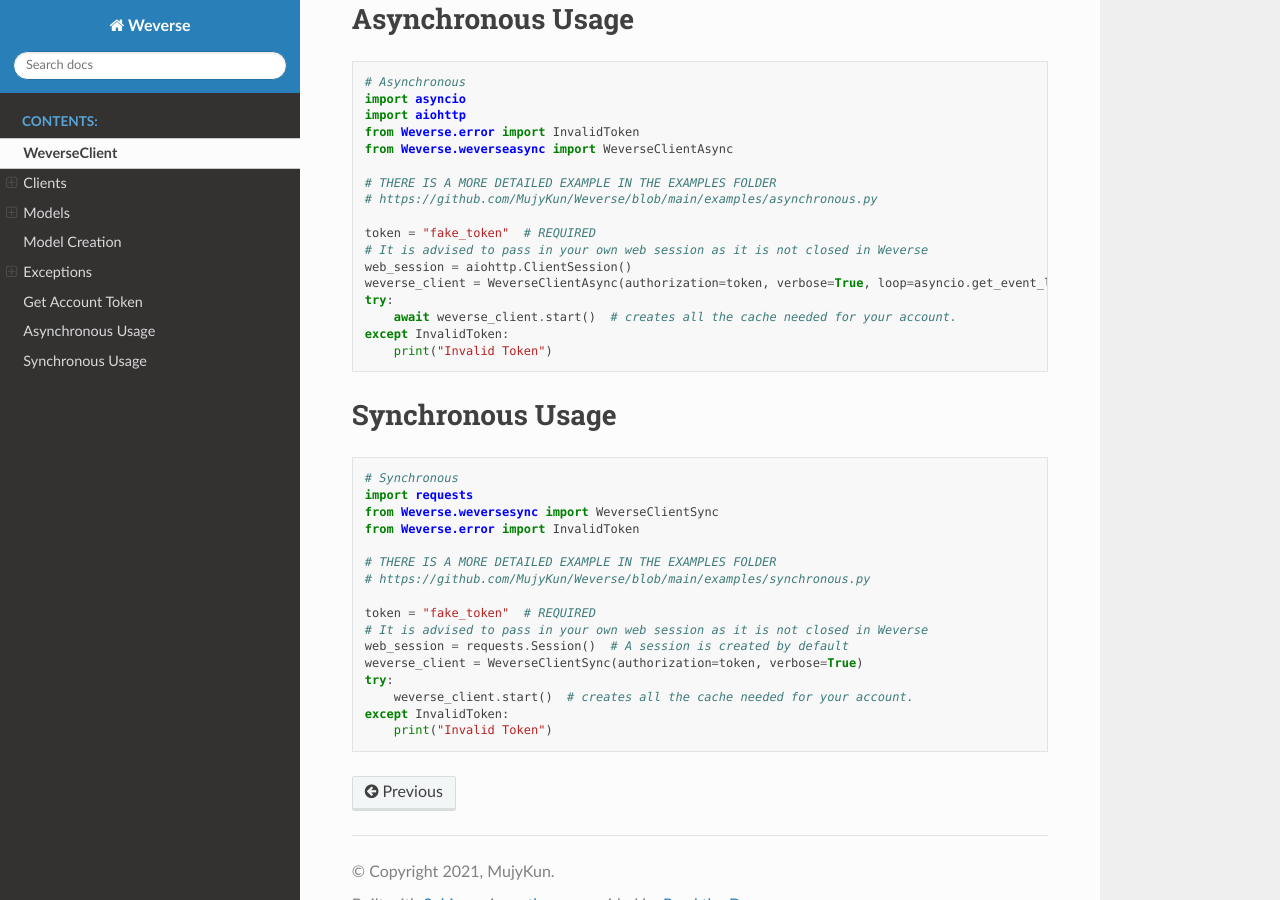
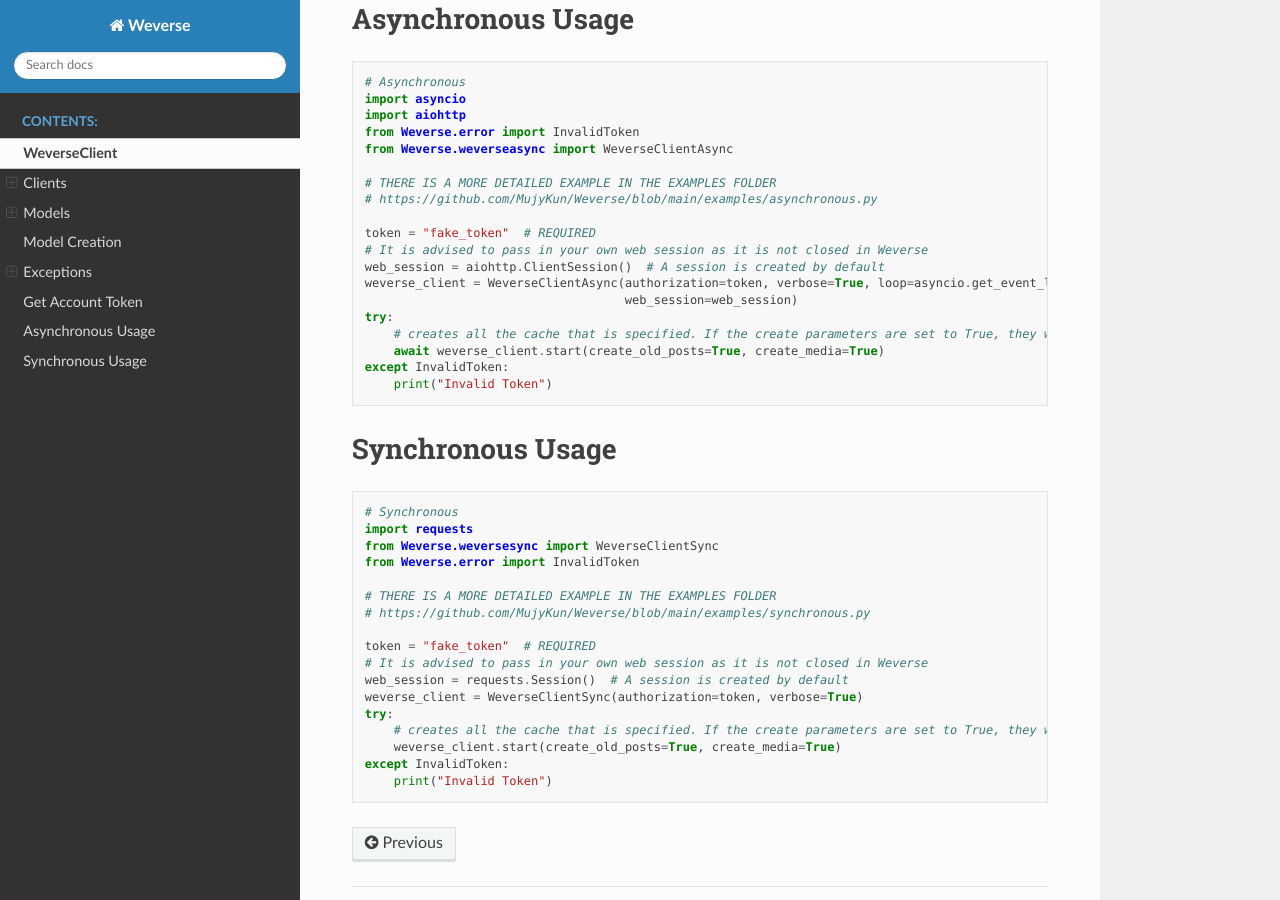
Before and after one commit to MujyKun/Weverse, a Sphinx documentation site: the page built from docs/api.rst, in a window 1280 px wide and 900 px high, scrolled down 3967 px. Built offline with Sphinx 7.4.7 and the Read the Docs theme 2.0.0, drawn with Linux system fonts in a browser that asks for light colours.

Commit message:
Updated docs usage

```diff
--- a/docs/api.rst
+++ b/docs/api.rst
@@ -167,10 +167,12 @@
 
     token = "fake_token"  # REQUIRED
     # It is advised to pass in your own web session as it is not closed in Weverse
-    web_session = aiohttp.ClientSession()
-    weverse_client = WeverseClientAsync(authorization=token, verbose=True, loop=asyncio.get_event_loop(), web_session=web_session)
+    web_session = aiohttp.ClientSession()  # A session is created by default
+    weverse_client = WeverseClientAsync(authorization=token, verbose=True, loop=asyncio.get_event_loop(),
+                                        web_session=web_session)
     try:
-        await weverse_client.start()  # creates all the cache needed for your account.
+        # creates all the cache that is specified. If the create parameters are set to True, they will take a very long time.
+        await weverse_client.start(create_old_posts=True, create_media=True)
     except InvalidToken:
         print("Invalid Token")
 
@@ -192,6 +194,7 @@
     web_session = requests.Session()  # A session is created by default
     weverse_client = WeverseClientSync(authorization=token, verbose=True)
     try:
-        weverse_client.start()  # creates all the cache needed for your account.
+        # creates all the cache that is specified. If the create parameters are set to True, they will take a very long time.
+        weverse_client.start(create_old_posts=True, create_media=True)
     except InvalidToken:
         print("Invalid Token")
```
